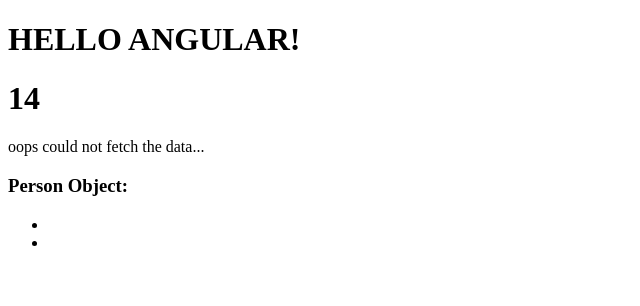
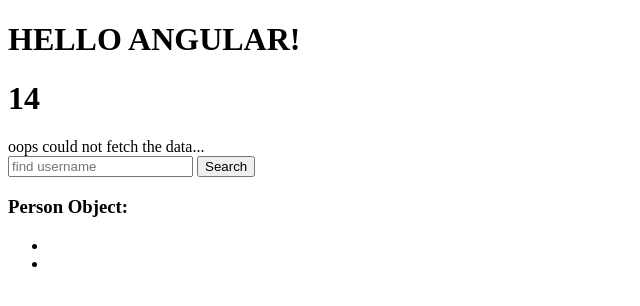
Before and after one commit to arjun-doel/angularJS_modules, a plain HTML site: page index.html in a window 1280 px wide. Shown: the whole page, without its empty margins (0-640 px from the left). Drawn offline with nearby package versions, Linux system fonts and the light colour scheme; no server answers.

Commit message:
directives and ng-model

```diff
--- a/app.js
+++ b/app.js
@@ -14,7 +14,7 @@
       $scope.error = "oops could not fetch the data..."
     }
 
-    $http.get('https://api.github.com/users/robconery')
+    $http.get(`https://api.github.com/users/robconery`)
       .then(onUserComplete, onError)
 
     $scope.message = 'Hello Angular!'
--- a/index.html
+++ b/index.html
@@ -18,6 +18,12 @@
 
   <div>{{error}}</div>
 
+  {{ username }}
+  <form name="searchUser">
+    <input type="search" name="" placeholder="find username" ng-model="username" />
+    <input type="submit" value="Search">
+  </form>
+
   <div>
     <h3>Person Object:</h3>
     <ul>
```
